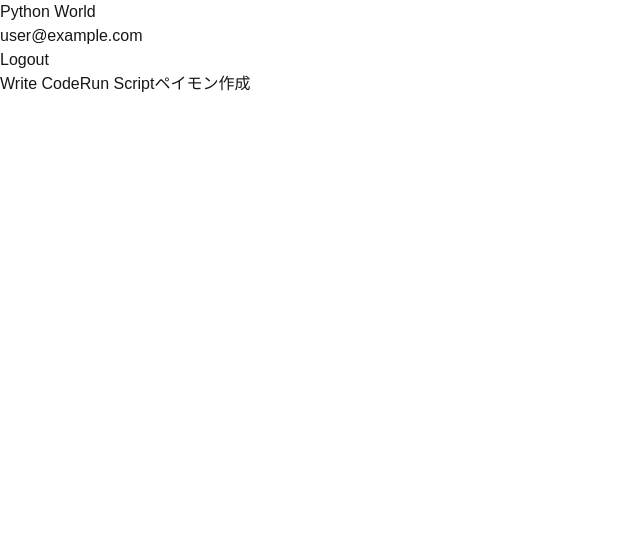
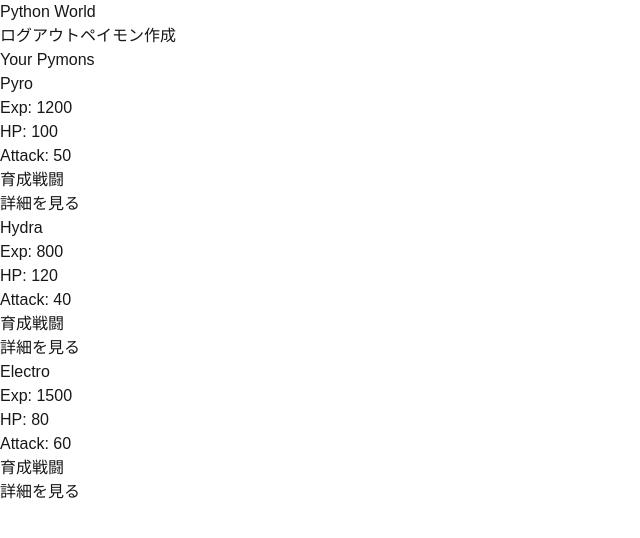
Before and after one commit to K-Kizuku/omikuji-hackathon-2025, a Next.js app in the folder client/: page /home in a window 1280 px wide. Shown: the top 538 px of the page, without its empty margins (0-640 px from the left). Built offline with nearby package versions, Linux system fonts and the light colour scheme; no server answers; sample sign-in values are in the browser's storage.

Commit message:
Fix: homeページの修正

```diff
--- a/client/src/app/home/page.tsx
+++ b/client/src/app/home/page.tsx
@@ -1,115 +1,162 @@
 "use client";
 
-import { auth } from "~/firebase/initializeApp";
-import { useAuth } from "~/hooks/useAuth";
 import Link from "next/link";
-import { useEffect, useState } from "react";
+import { useState } from "react";
+
+// 型定義
+type PymonStats = {
+	hp: number;
+	attack: number;
+	defense: number;
+	speed: number;
+};
+
+type Pymon = {
+	id: string;
+	name: string;
+	exp: number;
+	stats: PymonStats;
+};
 
 export default function HomePage() {
-	const { user } = useAuth();
-	const [loading, setLoading] = useState<boolean>(true);
-	const [error, setError] = useState<string | null>(null);
-	// const { user } = useAuth();
-	const [data, setData] = useState(null);
+	const [selectedPymon, setSelectedPymon] = useState<Pymon | null>(null); // 選択されたパイモン
 
-	console.log("user", user);
+	// ダミーデータ
+	const pymons: Pymon[] = [
+		{
+			id: "1",
+			name: "Pyro",
+			exp: 1200,
+			stats: {
+				hp: 100,
+				attack: 50,
+				defense: 30,
+				speed: 20,
+			},
+		},
+		{
+			id: "2",
+			name: "Hydra",
+			exp: 800,
+			stats: {
+				hp: 120,
+				attack: 40,
+				defense: 40,
+				speed: 15,
+			},
+		},
+		{
+			id: "3",
+			name: "Electro",
+			exp: 1500,
+			stats: {
+				hp: 80,
+				attack: 60,
+				defense: 20,
+				speed: 25,
+			},
+		},
+	];
 
-	useEffect(() => {
-		if (!user) return;
+	// 詳細パネルを開く
+	const openDetails = (pymon: Pymon) => {
+		setSelectedPymon(pymon);
+	};
 
-		const fetchPythonData = async () => {
-			setLoading(true);
-			setError(null);
+	// 詳細パネルを閉じる
+	const closeDetails = () => {
+		setSelectedPymon(null);
+	};
 
-			const query = `
-				query {
-					me {
-						id
-						name
-					}
-				}
-			`;
-
-			try {
-				const response = await fetch("http://localhost:8080/query", {
-					method: "POST",
-					headers: {
-						"Content-Type": "application/json",
-						Authorization: `Bearer ${await user?.getIdToken()}`, // トークンを使用
-					},
-					body: JSON.stringify({ query }),
-				});
-
-				if (!response.ok) {
-					throw new Error(`HTTP error! status: ${response.status}`);
-				}
-
-				const result = await response.json();
-
-				if (result.errors) {
-					throw new Error(result.errors[0].message);
-				}
-
-				setData(result.data);
-			} catch (err) {
-				console.error(err);
-			} finally {
-				setLoading(false);
-			}
-		};
-
-		fetchPythonData();
-	}, [user]);
-
-	const handleLogout = async () => {
-		try {
-			await auth.signOut();
-			console.log("Logged out successfully!");
-		} catch (error) {
-			console.error("Error during logout:", error);
-		}
+	// ログアウトボタンの動作（仮）
+	const handleLogout = () => {
+		alert("ログアウトしました！");
 	};
 
 	return (
-		<div className="min-h-screen bg-gradient-to-br from-blue-600 via-blue-400 to-yellow-400 text-white p-8">
+		<div className="min-h-screen bg-gradient-to-br from-blue-600 via-blue-400 to-yellow-400 text-white p-8 relative">
 			<header className="flex justify-between items-center bg-gray-900 bg-opacity-80 p-4 rounded-lg">
 				<h1 className="text-3xl font-mono font-bold tracking-wide">
 					Python World
 				</h1>
-				<p>{user?.email}</p>
-				<button
-					onClick={handleLogout}
-					type="button"
-					className="bg-green-300 text-gray-900 py-2 px-4 rounded-lg font-bold hover:bg-yellow-300 transition-transform transform hover:scale-105"
-				>
-					Logout
-				</button>
-			</header>
-			<main className="mt-8">
-				<div className="grid grid-cols-1 md:grid-cols-3 gap-8">
+				<div className="flex space-x-4">
+					<button
+						type="button"
+						onClick={handleLogout}
+						className="bg-red-500 text-white py-2 px-4 rounded-lg hover:bg-red-700 transition-transform transform hover:scale-105"
+					>
+						ログアウト
+					</button>
 					<Link
-						href="/"
-						type="button"
-						className="block text-center bg-green-300 hover:bg-blue-700 text-white py-6 px-8 rounded-xl shadow-lg text-lg font-bold tracking-wider uppercase transition-transform transform hover:scale-105"
-					>
-						Write Code
-					</Link>
-					<Link
-						href="/"
-						type="button"
-						className="block text-center bg-green-300 hover:bg-gray-700 text-yellow-400 py-6 px-8 rounded-xl shadow-lg text-lg font-bold tracking-wider uppercase transition-transform transform hover:scale-105"
-					>
-						Run Script
-					</Link>
-					<Link
-						href={`/${user?.uid}/create`}
-						type="button"
-						className="block text-center bg-green-300 hover:bg-yellow-500 text-gray-900 py-6 px-8 rounded-xl shadow-lg text-lg font-bold tracking-wider uppercase transition-transform transform hover:scale-105"
+						href="/create"
+						className="bg-green-500 text-white py-2 px-4 rounded-lg hover:bg-green-700 transition-transform transform hover:scale-105"
 					>
 						ペイモン作成
 					</Link>
 				</div>
+			</header>
+			<main className="mt-8">
+				<h2 className="text-2xl font-bold mb-4">Your Pymons</h2>
+				<div className="grid grid-cols-1 md:grid-cols-3 gap-8">
+					{pymons.map((pymon) => (
+						<div
+							key={pymon.id}
+							className="bg-gray-800 rounded-lg p-4 shadow-lg text-center"
+						>
+							<h3 className="text-lg font-bold">{pymon.name}</h3>
+							<p>Exp: {pymon.exp}</p>
+							<p>HP: {pymon.stats.hp}</p>
+							<p>Attack: {pymon.stats.attack}</p>
+							<div className="mt-4 flex justify-center space-x-4">
+								<Link
+									href={`/${pymon.id}/育成`}
+									className="bg-green-500 text-white py-2 px-4 rounded hover:bg-green-700"
+								>
+									育成
+								</Link>
+								<Link
+									href={`/${pymon.id}/戦闘`}
+									className="bg-red-500 text-white py-2 px-4 rounded hover:bg-red-700"
+								>
+									戦闘
+								</Link>
+							</div>
+							<button
+								type="button"
+								onClick={() => openDetails(pymon)}
+								className="mt-4 bg-blue-500 text-white py-2 px-4 rounded hover:bg-blue-700"
+							>
+								詳細を見る
+							</button>
+						</div>
+					))}
+				</div>
 			</main>
+
+			{/* サイドパネル */}
+			<div
+				className={`fixed top-0 right-0 h-full w-1/3 bg-gray-900 bg-opacity-90 p-6 shadow-lg z-50 transform transition-transform ${
+					selectedPymon ? "translate-x-0" : "translate-x-full"
+				}`}
+			>
+				{selectedPymon && (
+					<>
+						<button
+							type="button"
+							onClick={closeDetails}
+							className="absolute top-4 right-4 text-white text-2xl font-bold"
+						>
+							&times;
+						</button>
+						<h3 className="text-2xl font-bold mb-4">{selectedPymon.name}</h3>
+						<p>Exp: {selectedPymon.exp}</p>
+						<p>HP: {selectedPymon.stats.hp}</p>
+						<p>Attack: {selectedPymon.stats.attack}</p>
+						<p>Defense: {selectedPymon.stats.defense}</p>
+						<p>Speed: {selectedPymon.stats.speed}</p>
+					</>
+				)}
+			</div>
 		</div>
 	);
 }
```
